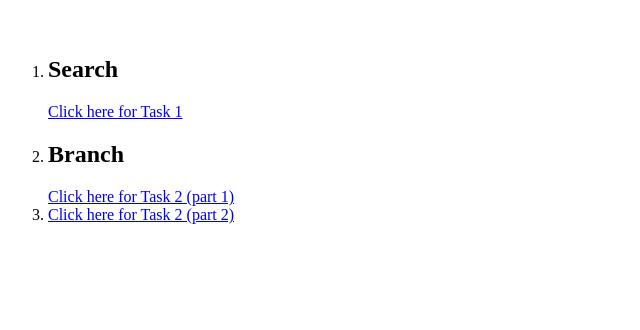
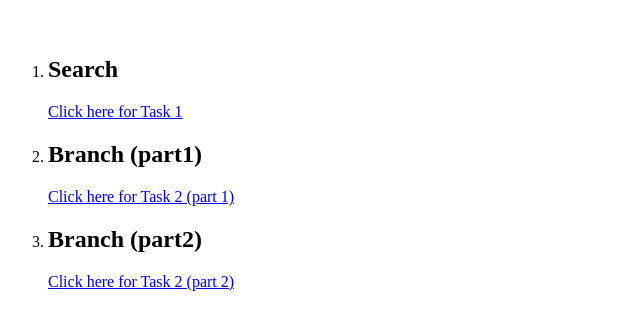
Before and after one commit to Gokula9965/Bank, a website: page index.html in a window 1280 px wide. Shown: the part 48-378 px from the top of the page, without its empty margins (0-640 px from the left). Drawn offline with Linux system fonts and the light colour scheme.

Commit message:
Update index.html

```diff
--- a/index.html
+++ b/index.html
@@ -2,8 +2,12 @@
   <h1> Backend Task - Fetch Bank Details </h1><br>
    <ol>
   <li><h2>Search</h2><a href="https://bank-qwxu.vercel.app/api/search?q=MUMBAI&limit=2&offset=1" target="_blank">Click here for Task 1 </a></li>
-   <li><h2>Branch</h2>
-     <a href="https://bank-qwxu.vercel.app/api/branch?q=LONI&limit=1&offset=0" target="_blank">Click here for Task 2 (part 1)</a>  </li>
-    <li> <a href="https://bank-qwxu.vercel.app/api/branch?q=LONI&limit=1&offset=1" target="_blank">Click here for Task 2 (part 2)</a></li>
+   <li>
+     <h2>Branch (part1)</h2>
+     <a href="https://bank-qwxu.vercel.app/api/branch?q=LONI&limit=1&offset=0" target="_blank">Click here for Task 2 (part 1)</a> </li>
+    <li>
+      <h2>Branch (part2)</h2>
+      <a href="https://bank-qwxu.vercel.app/api/branch?q=LONI&limit=1&offset=1" target="_blank">Click here for Task 2 (part 2)</a>
+     </li>
   </ol>
 </html>
```
